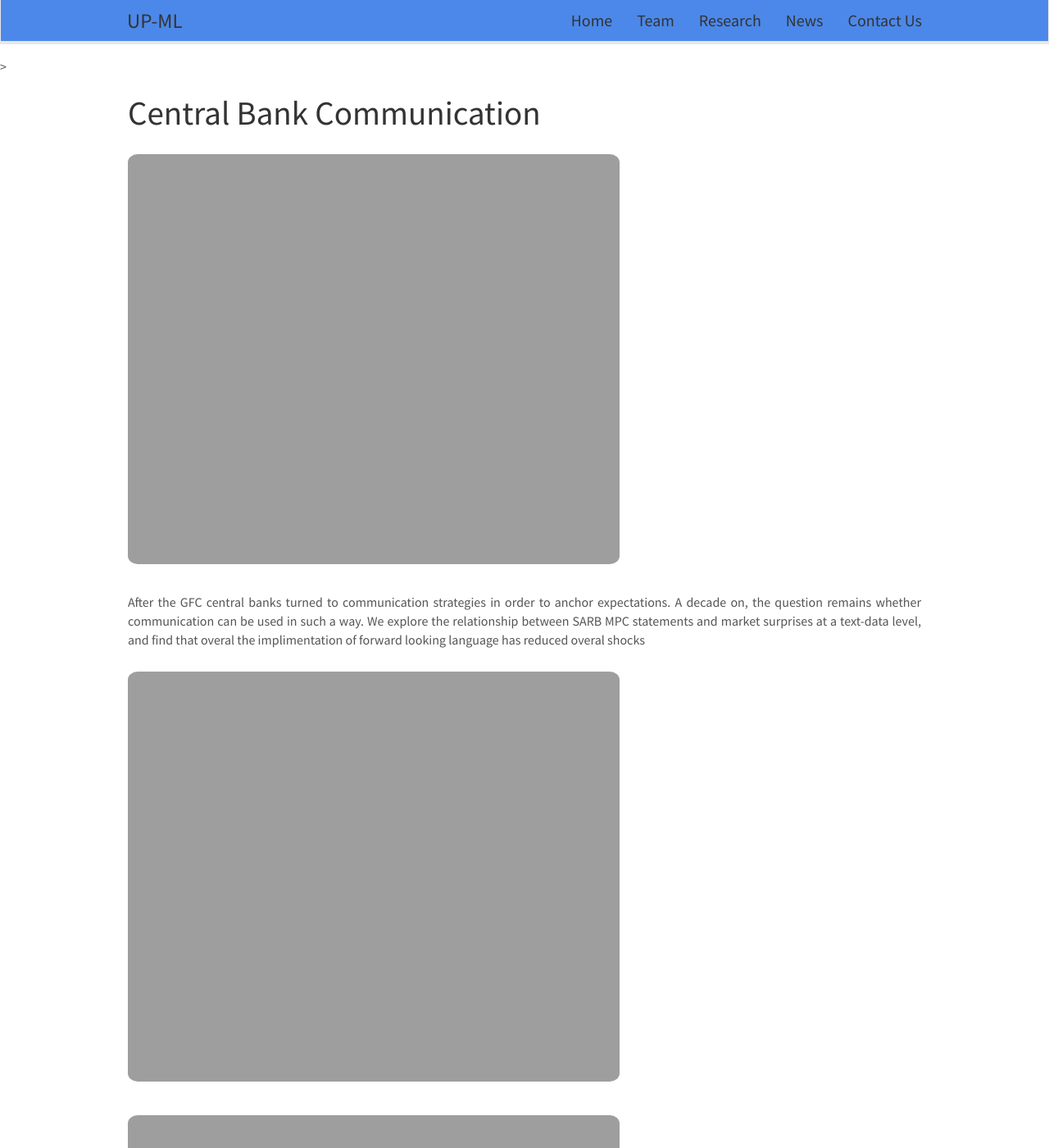
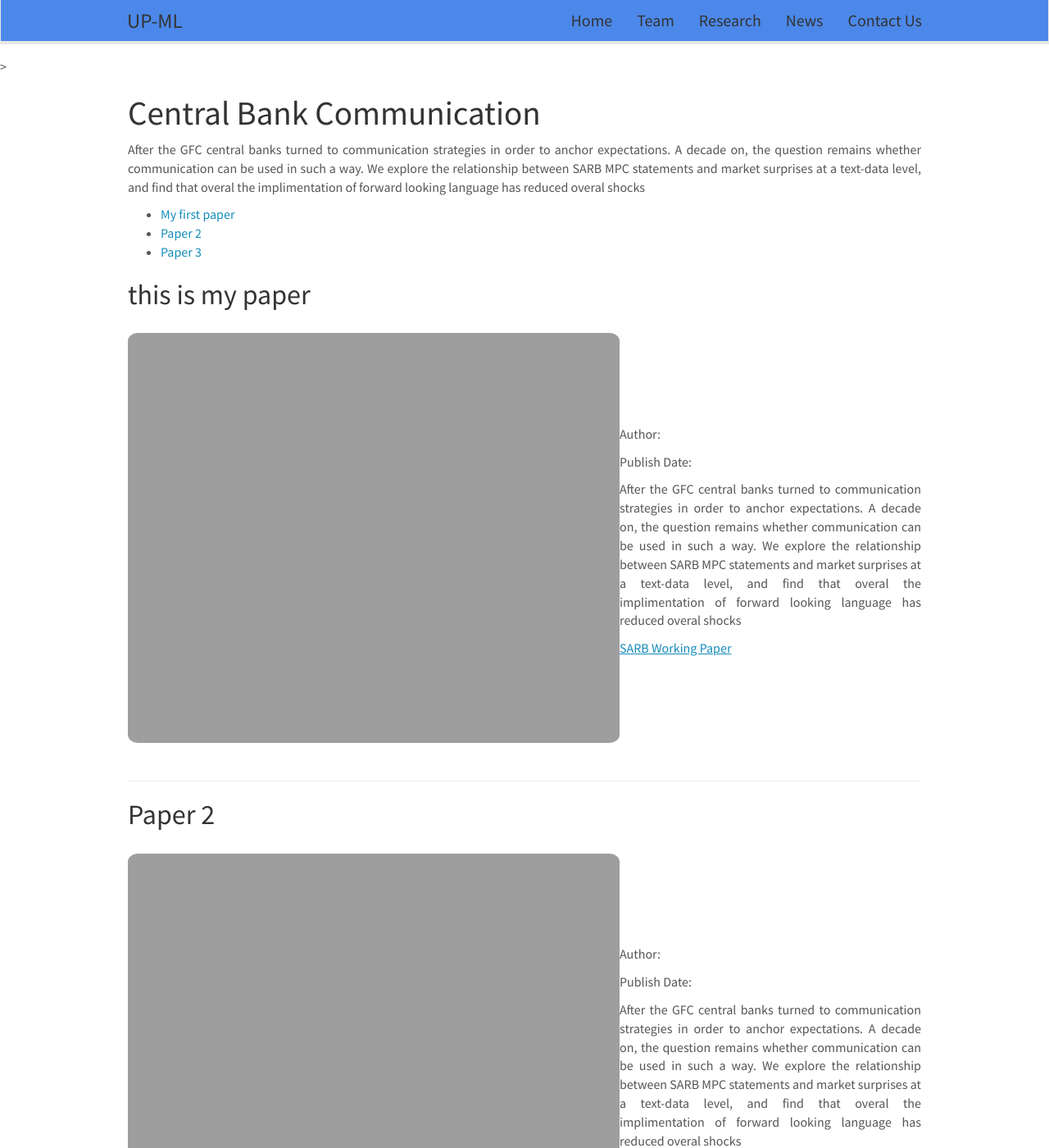
Before and after one commit to upmacrolab/upmacrolab.github.io, a Jekyll site: the page built from _pages/cbcom.md, in a window 1280 px wide and 1400 px high. Shown: the whole window at 82% size. Built offline with Jekyll 4.4.1, drawn with Linux system fonts in a browser that asks for light colours; nearby versions of some CDN libraries; some of the changed text lies outside the part shown.

Commit message:
updated cbcom

```diff
--- a/_pages/cbcom.md
+++ b/_pages/cbcom.md
@@ -8,12 +8,104 @@ permalink: /cbcom.html/
 
 # Central Bank Communication
 
-<img src="{{ site.url }}{{ site.baseurl }}/images/pubpic/time_dimension_over_time_guidances.pdf" alt="Conditional forecasting"  width="600" height="500"/>
+<p align="justify"> After the GFC central banks turned to communication strategies in order to anchor expectations. A decade on, the question remains whether communication can be used in such a way. We explore the relationship between SARB MPC statements and market surprises at a text-data level, and find that overal the implimentation of forward looking language has reduced overal shocks </p>
 
-<p align="justify"> After the GFC central banks turned to communication strategies in order to anchor expectations. A decade on, the question remains whether communication can be used in such a way. We explore the relationship between SARB MPC statements and market surprises at a text-data level, and find that overal the implimentation of forward looking language has reduced overal shocks </p>
-<!-- <a href="https://www.resbank.co.za/content/dam/sarb/publications/working-papers/2024/Can%20monetary%20and%20fiscal%20policy%20account%20for%20South%20Africa%27s%20economic%20stagnation.pdf" target="_blank">SARB Working Paper</a> -->
+* [My first paper](#this-is-my-paper)
+* [Paper 2](#paper-2)
+* [Paper 3](#paper-3)
 
 
 
+
+
+
+
+
+
+
+
+
+
+
+## this is my paper
+
+<table>
+<tr>
+<!-- <th> Good </th> -->
+<!-- <th> Bad </th> -->
+</tr>
+<tr>
+<td>
+
+<img src="{{ site.url }}{{ site.baseurl }}/images/pubpic/time_dimension_over_time_guidances.pdf" alt="Conditional forecasting"  width="600" height="500"/>
+
+</td>
+<td>
+
+
+<p>Author: </p>
+<p>Publish Date: </p>
+<p align="justify"> After the GFC central banks turned to communication strategies in order to anchor expectations. A decade on, the question remains whether communication can be used in such a way. We explore the relationship between SARB MPC statements and market surprises at a text-data level, and find that overal the implimentation of forward looking language has reduced overal shocks </p>
+
+<a href="https://www.resbank.co.za/content/dam/sarb/publications/working-papers/2024/Can%20monetary%20and%20fiscal%20policy%20account%20for%20South%20Africa%27s%20economic%20stagnation.pdf" target="_blank">SARB Working Paper</a>
+
+</td>
+</tr>
+</table>
+
+---
+
+## Paper 2
+
+<table>
+<tr>
+<!-- <th> Good </th> -->
+<!-- <th> Bad </th> -->
+</tr>
+<tr>
+<td>
+
+
 <img src="{{ site.url }}{{ site.baseurl }}/images/pubpic/sentiment_time_guidance.pdf" alt="Conditional forecasting"  width="600" height="500"/>
+
+</td>
+<td>
+
+
+<p>Author: </p>
+<p>Publish Date: </p>
+<p align="justify"> After the GFC central banks turned to communication strategies in order to anchor expectations. A decade on, the question remains whether communication can be used in such a way. We explore the relationship between SARB MPC statements and market surprises at a text-data level, and find that overal the implimentation of forward looking language has reduced overal shocks </p>
+
+<a href="https://www.resbank.co.za/content/dam/sarb/publications/working-papers/2024/Can%20monetary%20and%20fiscal%20policy%20account%20for%20South%20Africa%27s%20economic%20stagnation.pdf" target="_blank">SARB Working Paper</a>
+
+</td>
+</tr>
+</table>
+
+---
+
+## Paper 3
+
+<table>
+<tr>
+<!-- <th> Good </th> -->
+<!-- <th> Bad </th> -->
+</tr>
+<tr>
+<td>
+
 <img src="{{ site.url }}{{ site.baseurl }}/images/pubpic/sankey_gmm_8_topics.pdf" alt="Conditional forecasting"  width="600" height="500"/>
+
+</td>
+<td>
+
+
+<p>Author: </p>
+<p>Publish Date: </p>
+<p align="justify"> After the GFC central banks turned to communication strategies in order to anchor expectations. A decade on, the question remains whether communication can be used in such a way. We explore the relationship between SARB MPC statements and market surprises at a text-data level, and find that overal the implimentation of forward looking language has reduced overal shocks </p>
+
+<a href="https://www.resbank.co.za/content/dam/sarb/publications/working-papers/2024/Can%20monetary%20and%20fiscal%20policy%20account%20for%20South%20Africa%27s%20economic%20stagnation.pdf" target="_blank">SARB Working Paper</a>
+
+</td>
+</tr>
+</table>
```
Also changed, not shown: development-path.md (+16 -0 lines), 2 other files.
